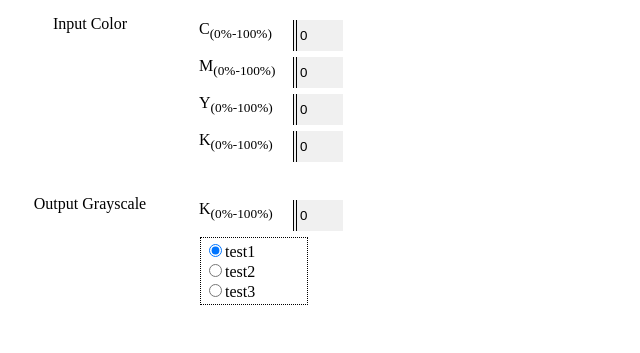
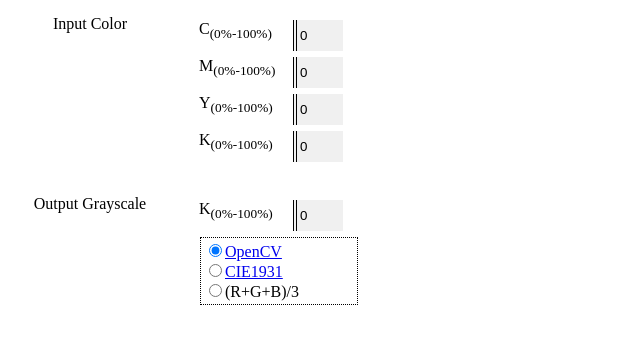
Before and after one commit to Kahiro-M/CMYK2Gray, an Electron app: page index.html in a window 800 px wide. Shown: the whole page, without its empty margins (0-640 px from the left). Drawn offline with Linux system fonts and the light colour scheme.

Commit message:
RGB->Gray変換式バリエーション追加

```diff
--- a/css/main.css
+++ b/css/main.css
@@ -45,7 +45,7 @@ body{
 	background-color: #F0F0F0;
 }
 .transTypeChoice{
-	width:10rem;
+	width:15rem;
 	padding: 0.3rem;
 	margin: 0.1rem;
 	margin-top: 0.5rem;
--- a/index.html
+++ b/index.html
@@ -114,17 +114,17 @@
 		<input class="colorInputNumber" type="number" id="outK" readonly><br>
 	</li>
 
-	<div class="transTypeChoice">
+	<from id="transType" class="transTypeChoice">
 		<li>
-			<input type="radio" name="example" value="test1" checked>test1
+			<input type="radio" name="transList" value="OpenCV" checked onchange="culc()"><a href="https://qiita.com/nn_tok/items/02efeb655c1c8c3736e7#%E5%AE%9F%E8%A3%85%E3%81%95%E3%82%8C%E3%81%A6%E3%81%84%E3%82%8B%E5%BC%8F">OpenCV</a>
 		</li>
 		<li>
-			<input type="radio" name="example" value="test2">test2
+			<input type="radio" name="transList" value="CIE1931" onchange="culc()"><a href="https://ja.wikipedia.org/wiki/%E3%82%B0%E3%83%AC%E3%83%BC%E3%82%B9%E3%82%B1%E3%83%BC%E3%83%AB#%E3%82%AB%E3%83%A9%E3%83%BC%E3%82%92%E3%82%B0%E3%83%AC%E3%83%BC%E3%82%B9%E3%82%B1%E3%83%BC%E3%83%AB%E3%81%AB%E5%A4%89%E6%8F%9B%E3%81%99%E3%82%8B">CIE1931</a>
 		</li>
 		<li>
-			<input type="radio" name="example" value="test3">test3
+			<input type="radio" name="transList" value="Average" onchange="culc()">(R+G+B)/3
 		</li>
-	</div>
+	</from>
 </div>
 
 
--- a/js/cmyk2gray.js
+++ b/js/cmyk2gray.js
@@ -1,4 +1,11 @@
 function culc(){
+  checkBoxObj = document.getElementsByName("transList");
+  for(i=0;i<checkBoxObj.length;i++){
+    if(checkBoxObj[i].checked){
+      choicedType = checkBoxObj[i].value;
+    }
+  }
+
   cObj = document.getElementById("inC");
   mObj = document.getElementById("inM");
   yObj = document.getElementById("inY");
@@ -15,16 +22,38 @@ function culc(){
   m = Math.round(mObj.value/100*255);
   y = Math.round(yObj.value/100*255);
   k = Math.round(kObj.value/100*255);
-
   rObj.value = Math.round(255 - Math.min(255, c/255*(255-k)+k));
   gObj.value = Math.round(255 - Math.min(255, m/255*(255-k)+k));
   bObj.value = Math.round(255 - Math.min(255, y/255*(255-k)+k));
 
-  cmykSampleObj.style.backgroundColor=rgb2hex(rObj.value,gObj.value,bObj.value);
+  switch(choicedType){
+    case "OpenCV":
+      cmykSampleObj.style.backgroundColor=rgb2hex(rObj.value,gObj.value,bObj.value);
+      outGrayObj.value = Math.round((2449*rObj.value + 4805*gObj.value + 938*bObj.value)/Math.pow(2,13));
+      outKObj.value = Math.round((255-outGrayObj.value)/255*100);
+      kSampleObj.style.backgroundColor=rgb2hex(outGrayObj.value,outGrayObj.value,outGrayObj.value);
+      break;
 
-  outGrayObj.value = Math.round((2449*rObj.value + 4805*gObj.value + 938*bObj.value)/Math.pow(2,13));
-  outKObj.value = Math.round((255-outGrayObj.value)/255*100);
+    case "CIE1931":
+      cmykSampleObj.style.backgroundColor=rgb2hex(rObj.value,gObj.value,bObj.value);
+      outGrayObj.value = Math.round((0.2126*rObj.value + 0.7152*gObj.value + 0.0722*bObj.value));
+      outKObj.value = Math.round((255-outGrayObj.value)/255*100);
+      kSampleObj.style.backgroundColor=rgb2hex(outGrayObj.value,outGrayObj.value,outGrayObj.value);
+      break;
 
-  kSampleObj.style.backgroundColor=rgb2hex(outGrayObj.value,outGrayObj.value,outGrayObj.value);
+    case "Average":
+      cmykSampleObj.style.backgroundColor=rgb2hex(rObj.value,gObj.value,bObj.value);
+      outGrayObj.value = Math.round((Number(rObj.value) + Number(gObj.value) + Number(bObj.value))/3);
+      outKObj.value = Math.round((255-outGrayObj.value)/255*100);
+      kSampleObj.style.backgroundColor=rgb2hex(outGrayObj.value,outGrayObj.value,outGrayObj.value);
+      break;
+
+    default: //OpenCVと同じ
+      cmykSampleObj.style.backgroundColor=rgb2hex(rObj.value,gObj.value,bObj.value);
+      outGrayObj.value = Math.round((2449*rObj.value + 4805*gObj.value + 938*bObj.value)/Math.pow(2,13));
+      outKObj.value = Math.round((255-outGrayObj.value)/255*100);
+      kSampleObj.style.backgroundColor=rgb2hex(outGrayObj.value,outGrayObj.value,outGrayObj.value);
+      break;
+  }
 
 }
```
